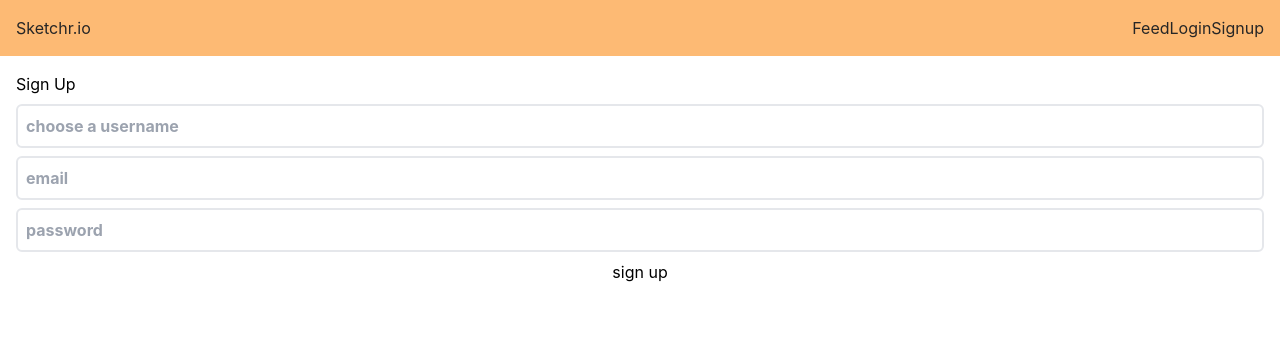
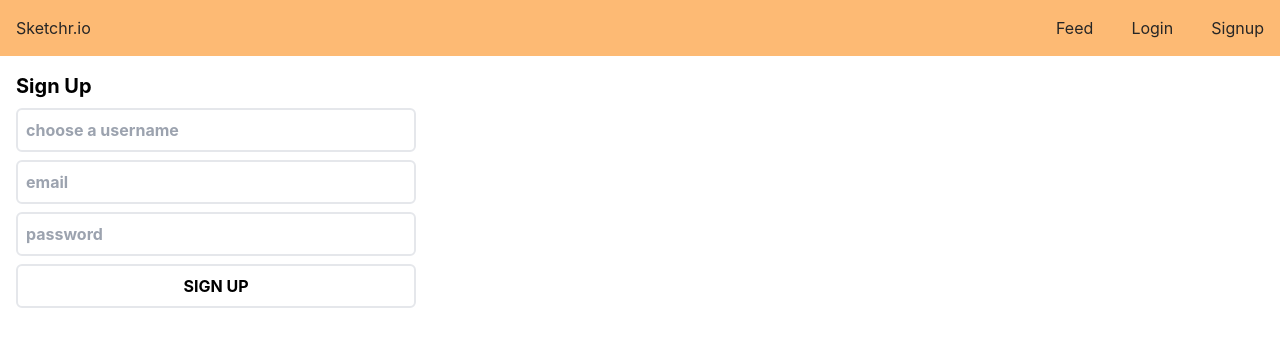
Before and after one commit to meghannfh/sketchr-react, a React (Create React App) app in the folder client/: page /signup in a window 1280 px wide. Shown: the top 346 px of the page. Built offline with nearby package versions, Linux system fonts and the light colour scheme; no server answers.

Commit message:
moved conditional post rendering inside feed page

```diff
--- a/client/src/App.js
+++ b/client/src/App.js
@@ -41,12 +41,7 @@ function App() {
             />
             <Route
               path="/feed"
-              element={
-                <>
-                {posts.length > 0 ? <Feed posts={posts} /> : 'no posts to show'}
-                </>//change this and move the conditional to the Feed component itself overwise it wont
-                //show the addpost form
-              }
+              element={<Feed posts={posts} />}
             />
             <Route
               path="/post/:id"
--- a/client/src/components/LoginForm.jsx
+++ b/client/src/components/LoginForm.jsx
@@ -1,5 +1,4 @@
 import { useState, useRef } from 'react';
-import axios from 'axios';
 
 const LoginForm = () => {
   //set reference to form element
@@ -11,27 +10,36 @@ const LoginForm = () => {
     e.preventDefault();
 
     const formData = new FormData(formRef.current)//grab the form data using useRef
-    try{
+    const body = {};
+    formData.forEach((value, key) => {
+      body[key] = value
+    }, {})
 
-      const body = {} //we're going to organize our formdata into body and return that
+    console.log(body)
 
-      formData.forEach((value, key) => {
-        body[key] = value
-      }, {})
 
-      const res = await axios.post('/user/login', body)
-      console.log(body)
-      console.log(res.data)
+    // try{
 
-    }catch(err){
-      setError(err.response.data.err)
-      console.log(err)
-    };
+    //   const body = {} //we're going to organize our formdata into body and return that
+
+    //   formData.forEach((value, key) => {
+    //     body[key] = value
+    //   }, {})
+
+    //   const res = await axios.post('/user/login', body)
+    //   console.log(body)
+    //   console.log(res.data)
+
+    // }catch(err){
+    //   setError(err.response.data.err)
+    //   console.log(err)
+    // };
   };
     return (
-      <div>
+      <div className="grid ">
+      <div className="forms-styles">
         <form className="flex flex-col gap-2" onSubmit={handleSubmit} ref={formRef} encType="multipart/form-data">
-          <h3>Login</h3>
+          <h3 className="font-bold text-xl">Login</h3>
           <div className="form-layout">
             <input
               type="text"
@@ -49,9 +57,10 @@ const LoginForm = () => {
             />
           </div>
 
-          <button>login</button>
+          <button className='transition-color ease-in-out border-2 p-2 rounded-md font-bold uppercase hover:outline-none'>login</button>
         </form>
         {error && <div className='border-2 border-red-600 rounded-md p-4 mt-3 bg-red-300/25 text-red-600 text-center'>{error}</div>}
+      </div>
       </div>
     )
 }
--- a/client/src/components/Navbar.js
+++ b/client/src/components/Navbar.js
@@ -9,7 +9,7 @@ const Navbar = () => {
                         Sketchr.io
                     </h1>
                 </Link>
-                <nav className="flex flex-row justify-evenly">
+                <nav className="w-52 flex flex-row justify-between">
                     <Link to="/feed">
                         <h3>Feed</h3>
                     </Link>
--- a/client/src/components/SIgnupForm.jsx
+++ b/client/src/components/SIgnupForm.jsx
@@ -29,9 +29,9 @@ const SignupForm = () => {
     };
   };
     return (
-      <div>
+      <div className="forms-styles">
         <form className="flex flex-col gap-2" onSubmit={handleSubmit} ref={formRef} encType="multipart/form-data">
-          <h3>Sign Up</h3>
+          <h3 className="font-bold text-xl">Sign Up</h3>
           <div className="form-layout">
             <input
               type="text"
@@ -57,7 +57,7 @@ const SignupForm = () => {
             />
           </div>
 
-          <button>sign up</button>
+          <button className='transition-color ease-in-out border-2 p-2 rounded-md font-bold uppercase hover:outline-none'>sign up</button>
         </form>
         {error && <div className='border-2 border-red-600 rounded-md p-4 mt-3 bg-red-300/25 text-red-600 text-center'>{error}</div>}
       </div>
--- a/client/src/index.css
+++ b/client/src/index.css
@@ -44,3 +44,8 @@ input, select, textarea {
 .error {
   border: 2px solid rgb(226, 50, 50);
 }
+
+/*login and signup form*/
+.forms-styles {
+  width: 400px;
+}
--- a/client/src/pages/Feed.jsx
+++ b/client/src/pages/Feed.jsx
@@ -10,11 +10,11 @@ const Feed = ({ posts }) => {
     return (
         <>
             <div className="border-2 flex flex-row flex-wrap gap-2 p-3">
-                {posts.map((post) => (
+                {posts.length > 0 ? posts.map((post) => (
                     <Link to={`/post/${post._id}`} key={post._id}>
                         <PostCard prompt={post.prompt} image={post.image}/>
                     </Link>
-                ))}
+                )) : 'no posts to show'}
             </div>
             <AddPostBtn />
             <AddPostForm />
```
